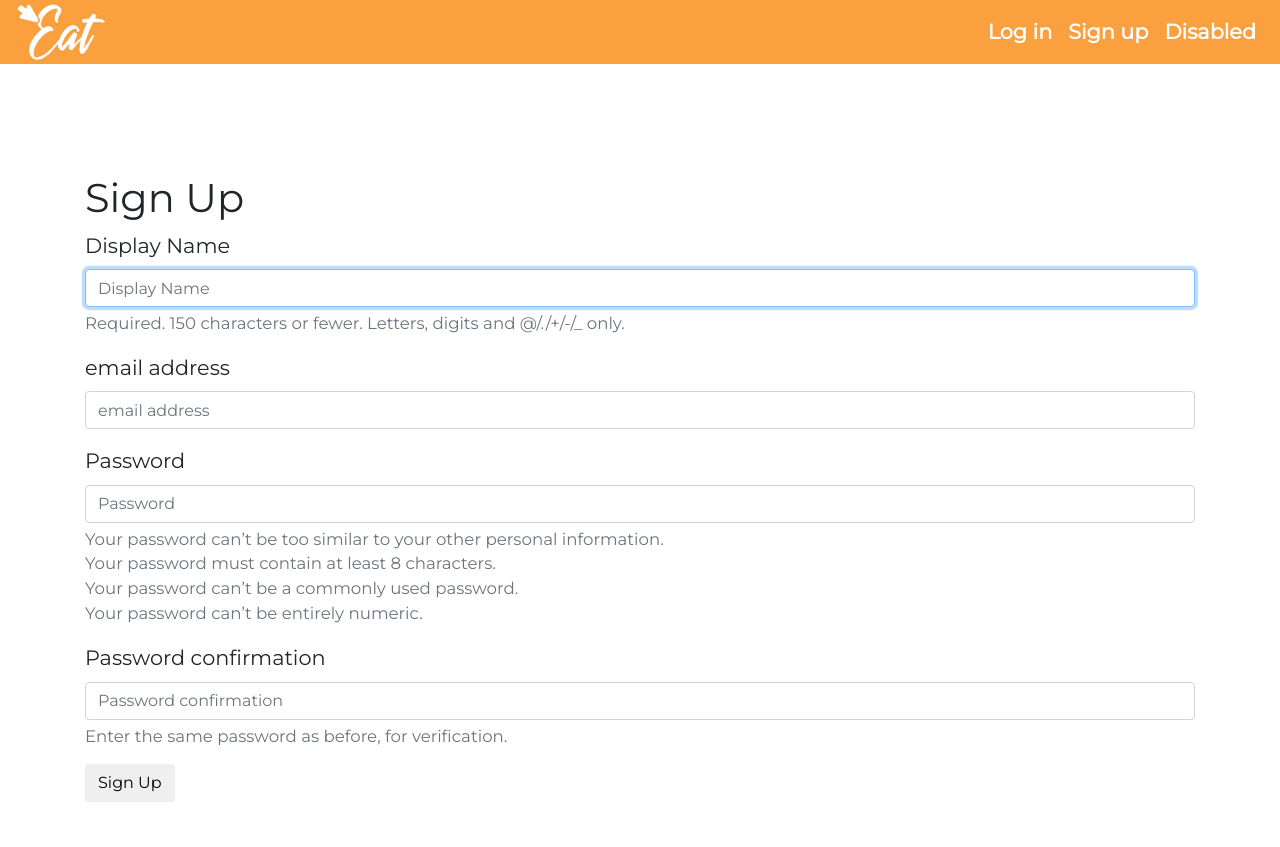
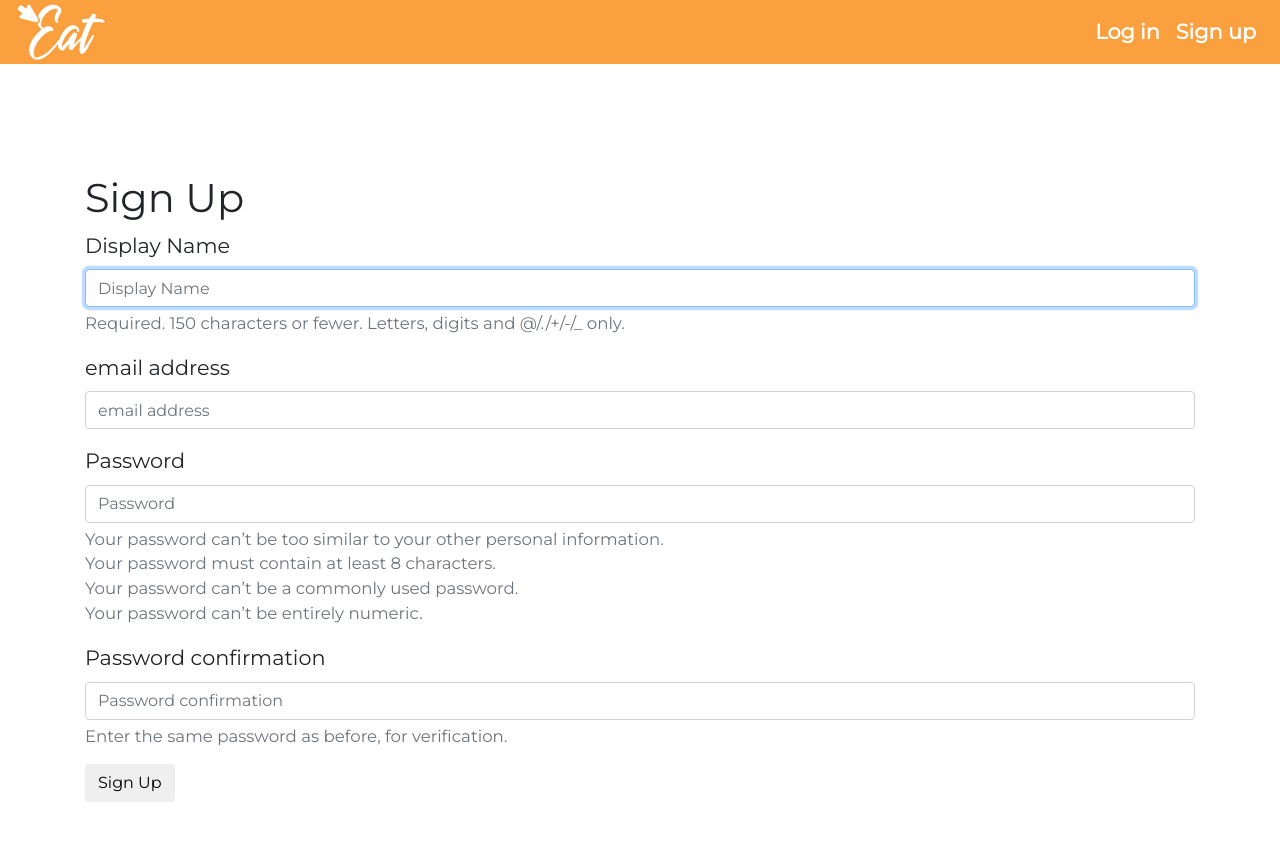
Before and after one commit to kaplonpaulina/clickEAT, a Django app: page /accounts/signup/ in a window 1280 px wide. Run offline with Django 3.2, Linux system fonts and the light colour scheme; some libraries are stand-ins or nearby versions.

Commit message:
delete redundant button

```diff
--- a/click_eat/templates/base.html
+++ b/click_eat/templates/base.html
@@ -35,7 +35,7 @@
         {% else %}
         <li class="nav-item"> <a class="nav-link" href="{% url 'accounts:login' %}">Log in</a> </li>
         <li class="nav-item"> <a class="nav-link" href="{% url 'accounts:signup' %}">Sign up</a> </li>
-        <li class="nav-item"> <a class="nav-link" href="#">Disabled</a></li>
+
         {% endif %}
       </div>
     </div>
```
